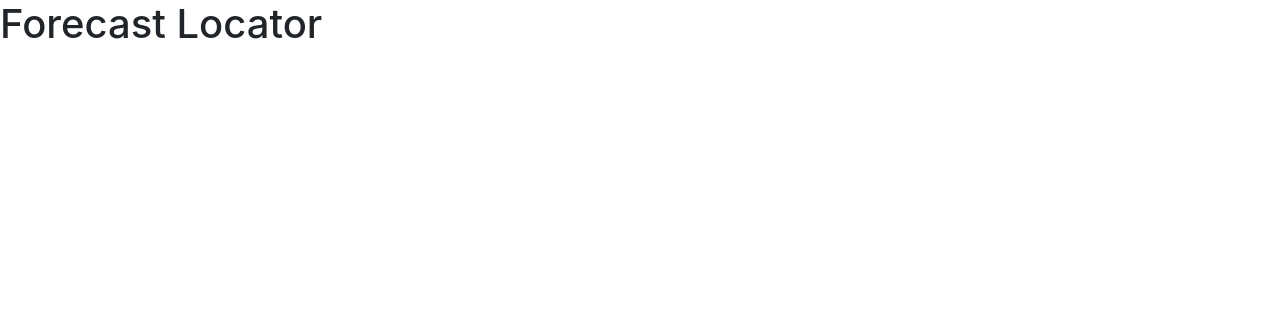
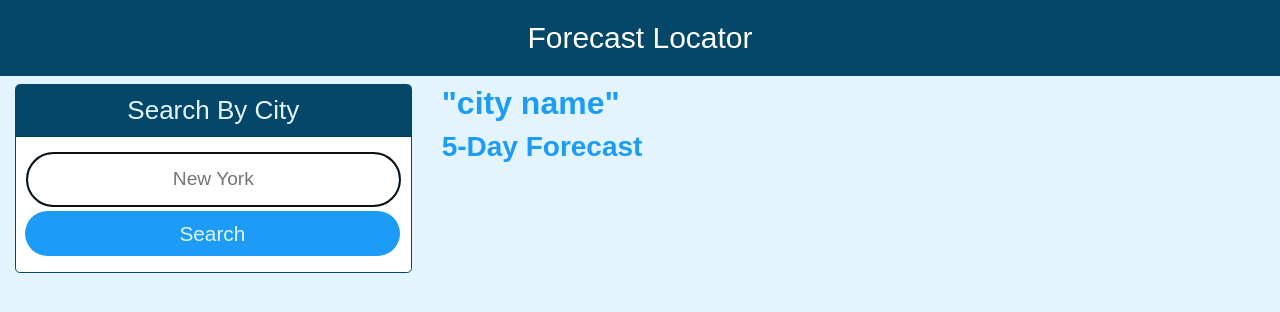
Before and after one commit to abauer424/forecast-locator, a plain HTML site: page index.html in a window 1280 px wide. Drawn offline with nearby package versions, Linux system fonts and the light colour scheme; no server answers; a web font is replaced by a local one.

Commit message:
js started

```diff
--- a/assets/css/style.css
+++ b/assets/css/style.css
@@ -0,0 +1,124 @@
+:root {
+    --lt-blue:  #E3F4FE;
+    --med-blue: #1C9CF6;
+    --dark: #044769;
+    --border-radius: .3rem;
+  }
+
+  body {
+    background-color: var(--lt-blue);
+    margin: 0;
+    padding: 0;
+    font-family: "IBM Plex Sans", sans-serif;
+    color: var(--dark);
+    line-height: 1.5;
+    font-size: 16px;
+  }
+
+  nav {
+      background-color: var(--dark);
+  }
+
+  nav h1{
+      color: white;
+      font-weight:400;
+      padding: 20px;
+      font-size: 30px;
+      text-align: center;
+  }
+
+  h1,
+  h2,
+  h3,
+  h4,
+  h5,
+  h6 {
+    font-weight: 600;
+    color: var(--med-blue);
+  }
+
+  p {
+    font-size: 1.2rem;
+  }
+
+   .btn {
+    font-size: 1.3rem;
+    text-decoration:none;
+    padding: 6px 5px;
+    width: 100%;
+    display: block;
+    margin: 5px 0;
+    border-radius: var(--border-radius);
+    color: var(--lt-blue);
+    background-color: var(--med-blue);
+    transform: translate(-1px, -1px);
+    border-radius: 30px;
+  }
+
+   .btn:hover {
+    color: var(--lt-blue);
+    background-color: var(--dark);
+    transform: translate(0, 0);
+  }
+
+  .btn-inline {
+    display: inline;
+  }
+
+
+  /* CARDS */
+  .card {
+    margin: 0 0 20px 0;
+    border: 1px solid var(--dark);
+    border-radius: var(--border-radius);
+  }
+
+  .card-header {
+    color: var(--lt-blue);
+    background-color: var(--dark);
+    padding: 2.5%;
+    font-size: 26px;
+    font-weight:400;
+    text-align: center;
+    border-radius: calc(.18rem - 1px) calc(.18rem - 1px) 0 0;
+  }
+
+  .card-body {
+    padding: 2.5%;
+  }
+
+  /* FORM */
+  .form-label,
+  .form-input,
+  .form-textarea {
+    display: block;
+  }
+
+  .form-label {
+    font-size: 1.1rem;
+    margin: 0 0 0 5px;
+  }
+
+  .form-input {
+    width: 100%;
+    padding: 3%;
+    margin: 5px 0;
+    text-align:center;
+    font-size: 1.2rem;
+    border: 2px solid var(--med-blue);
+    border-radius: var(--border-radius);
+    border-radius: 30px;
+  }
+
+
+  /* FLEX CONTENT */
+  .flex-row {
+    display: flex;
+    flex-wrap: wrap;
+  }
+
+  .flex-column {
+    display: flex;
+    flex-direction: column;
+    flex-wrap: wrap;
+  }
--- a/assets/js/script.js
+++ b/assets/js/script.js
@@ -0,0 +1,13 @@
+var getCityWeather = function (data) {
+var response = fetch("api.openweathermap.org/data/2.5/onecall?lat=30.489772&lon=-99.771335").then(function(response){
+    response.json().then(function(data){
+        console.log(data);
+    })
+    console.log(response);
+});
+console.log("outside");
+};
+
+getCityWeather();
+
+// IP address: 146.185.182.33
--- a/index.html
+++ b/index.html
@@ -5,8 +5,6 @@
     <meta http-equiv="X-UA-Compatible" content="IE=edge">
     <meta name="viewport" content="width=device-width, initial-scale=1.0">
     <link rel="stylesheet" href="https://stackpath.bootstrapcdn.com/bootstrap/4.3.1/css/bootstrap.min.css" />
-    <link rel="stylesheet"
-    href="https://cdnjs.cloudflare.com/ajax/libs/open-iconic/1.1.1/font/css/open-iconic-bootstrap.min.css" />
     <link rel="stylesheet" href="./assets/css/style.css">
     <title>Forecast Locator</title>
 
@@ -17,6 +15,24 @@
          <h1>Forecast Locator</h1>
      </nav>
  </header>
+ <main class="flex-row justify-space-between">
+    <div class="col-12 col-md-4">
+      <div class="card">
+        <h3 class="card-header">Search By City</h3>
+        <form id="user-form" class="card-body">
+          <input name="city" id="city" type="text" autofocus="true" class="form-input"  placeholder="New York"/>
+          <button type="submit" class="btn">Search</button>
+        </form>
+      </div>
+    </div>
+
+    <div class="col-12 col-md-8">
+      <h2 class="cityName"> "city name" <span id="city-search-term"></span></h2>
+      <div id="city-container" class="list-group">
+<h3 class="fiveDay">5-Day Forecast</h3>
+      </div>
+    </div>
+  </main>
 
 
 
```
